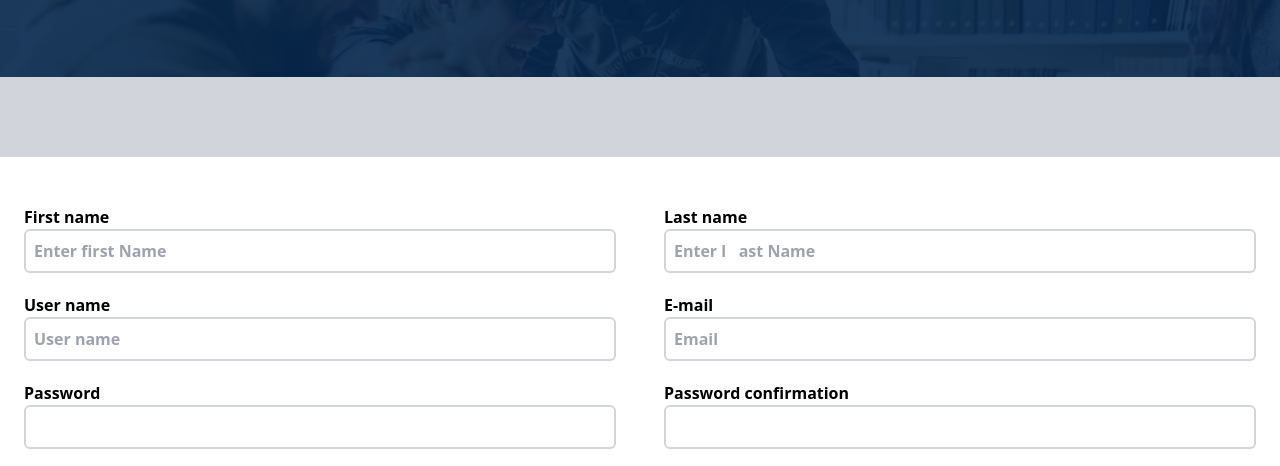
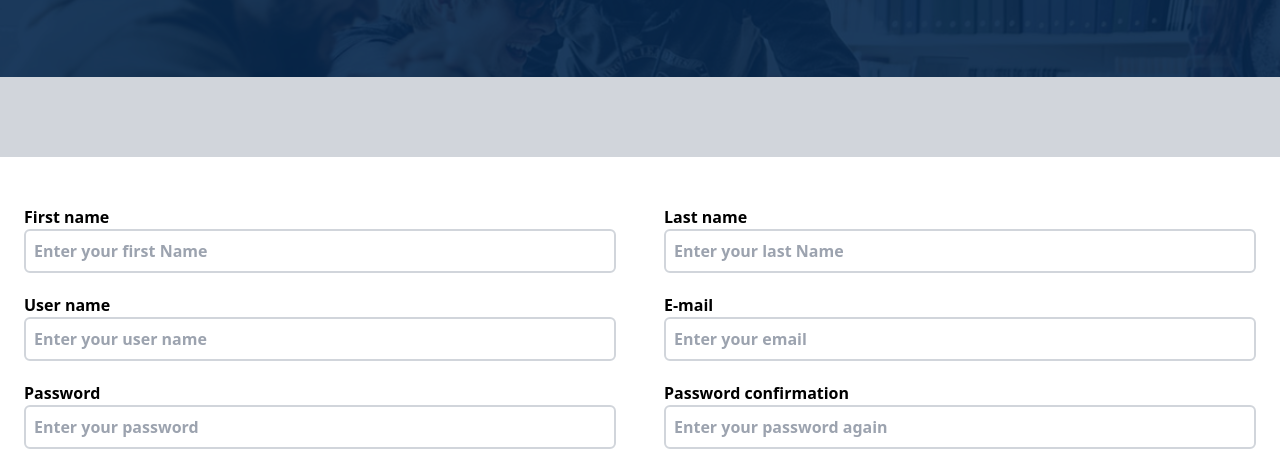
Before and after one commit to AnhHQ98/Edubin, a plain HTML site: page index2.html in a window 1280 px wide. Shown: the part 297-763 px from the top of the page. Drawn offline with nearby package versions, Linux system fonts and the light colour scheme.

Commit message:
Update index2.html

```diff
--- a/index2.html
+++ b/index2.html
@@ -203,32 +203,32 @@
         <form id="form-1" class="container mx-auto flex bg-white lg:grid grid-cols-2 pt-12" action="">
             <div class="form-group mx-6 mb-5">
                 <label class="font-bold" for="fname">First name</label>
-                <input class="w-full text-gray-400 font-bold border-2 border-gray-300 rounded-md p-2" type="text" id="fname" name="fname" placeholder="Enter first Name">
+                <input class="w-full text-gray-400 font-bold border-2 border-gray-300 rounded-md p-2" type="text" id="fname" name="fname" placeholder="Enter your first Name">
                 <p class="form-message"></p>
             </div>
             <div class="form-group mx-6 mb-5">
                 <label class="font-bold" for="lname">Last name</label><br>
-                <input class="w-full text-gray-400 font-bold border-2 border-gray-300 rounded-md p-2" type="text" id="lname" placeholder="Enter l   ast Name">
+                <input class="w-full text-gray-400 font-bold border-2 border-gray-300 rounded-md p-2" type="text" id="lname" placeholder="Enter your last Name">
                 <p class="form-message"></p>
             </div>
             <div class="form-group mx-6 mb-5">
                 <label class="font-bold" for="uname">User name</label><br>
-                <input class="w-full text-gray-400 font-bold border-2 border-gray-300 rounded-md p-2" type="text" id="uname" name="fname" placeholder="User name">
+                <input class="w-full text-gray-400 font-bold border-2 border-gray-300 rounded-md p-2" type="text" id="uname" name="fname" placeholder="Enter your user name">
                 <p class="form-message"></p>
             </div>
             <div class="form-group mx-6 mb-5">
                 <label class="font-bold" for="Email">E-mail</label><br>
-                <input class="w-full text-gray-400 font-bold border-2 border-gray-300 rounded-md p-2" type="email" id="email" name="email" placeholder="Email">
+                <input class="w-full text-gray-400 font-bold border-2 border-gray-300 rounded-md p-2" type="email" id="email" name="email" placeholder="Enter your email">
                 <p class="form-message"></p>
             </div>
             <div class="form-group mx-6 mb-5">
                 <label class="font-bold" for="pword">Password</label><br>
-                <input class="w-full text-gray-400 font-bold border-2 border-gray-300 rounded-md p-2" type="password" id="pword" name="fname" >
+                <input class="w-full text-gray-400 font-bold border-2 border-gray-300 rounded-md p-2" type="password" id="pword" name="fname" placeholder="Enter your password">
                 <p class="form-message"></p>
             </div>
             <div class="form-group mx-6 mb-5">
                 <label class="font-bold" for="p-word">Password confirmation</label><br>
-                <input class="w-full text-gray-400 font-bold border-2 border-gray-300 rounded-md p-2" type="password" id="pword2" name="p-word">
+                <input class="w-full text-gray-400 font-bold border-2 border-gray-300 rounded-md p-2" type="password" id="pword2" name="p-word" placeholder="Enter your password again">
                 <p class="form-message"></p>
             </div>
             <div></div>
```
